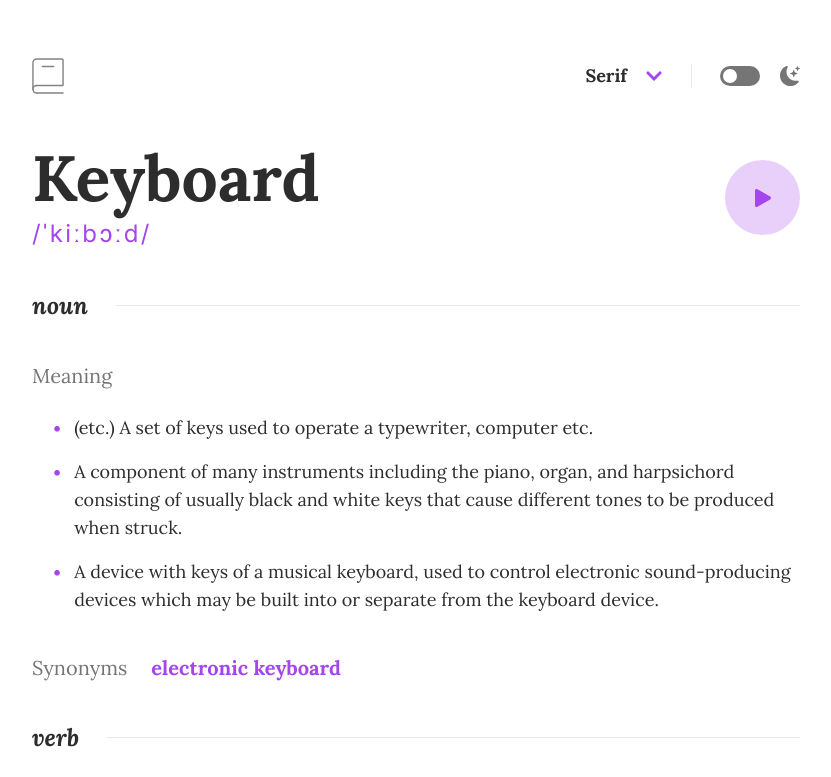
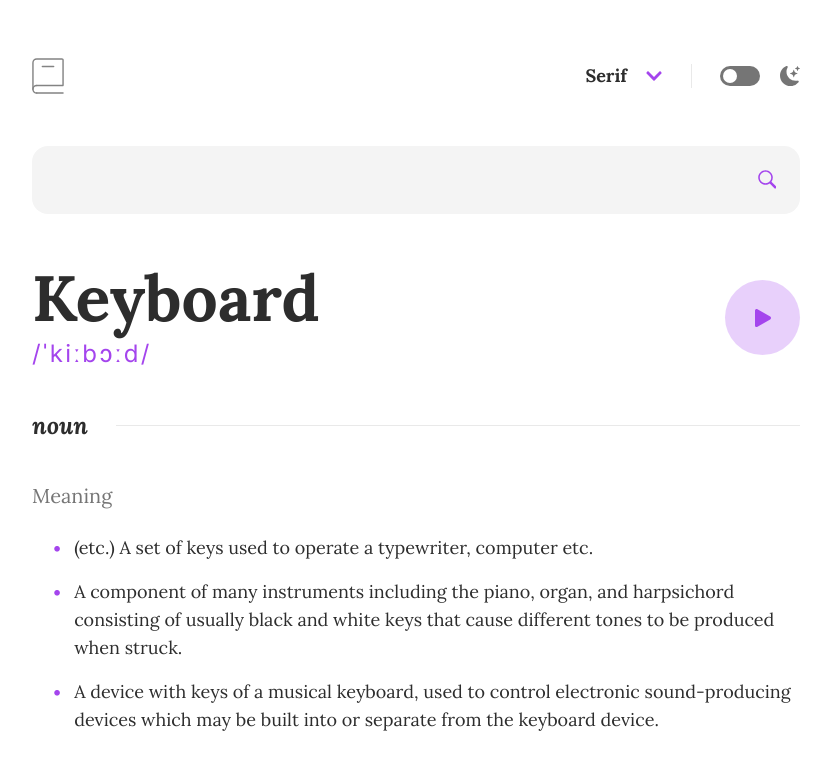
Before and after one commit to amirintech/dictionary-app, a React (Vite) app: page / in a window 1280 px wide. Shown: the top 777 px of the page, without its empty margins (224-1055 px from the left). Built offline with nearby package versions, Linux system fonts and the light colour scheme; what prettier-plugin-tailwindcss would draw is missing.

Commit message:
Refactor code

```diff
--- a/src/App.tsx
+++ b/src/App.tsx
@@ -40,6 +40,16 @@ const App = () => {
         {/* Header */}
         <Header />
 
+        {/* Search */}
+        <section className="mt-6 md:mt-[52px]">
+          <Input
+            value={searchQuery}
+            error={emptyInputError}
+            onSearch={handleSearch}
+            onChange={(e) => setSearchQuery(e.target.value)}
+          />
+        </section>
+
         {/* Main */}
         <main>
           {/* No definition error view */}
```
